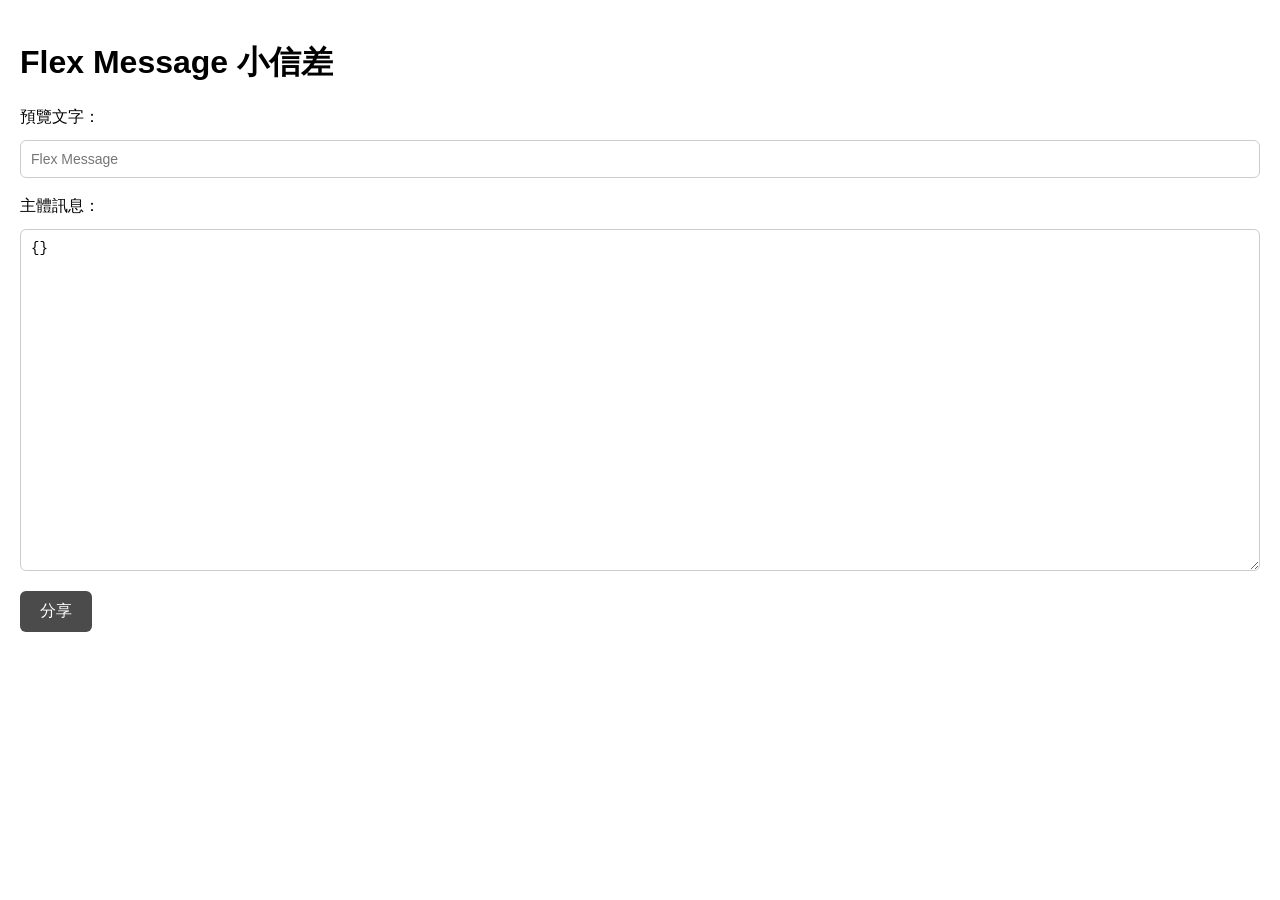
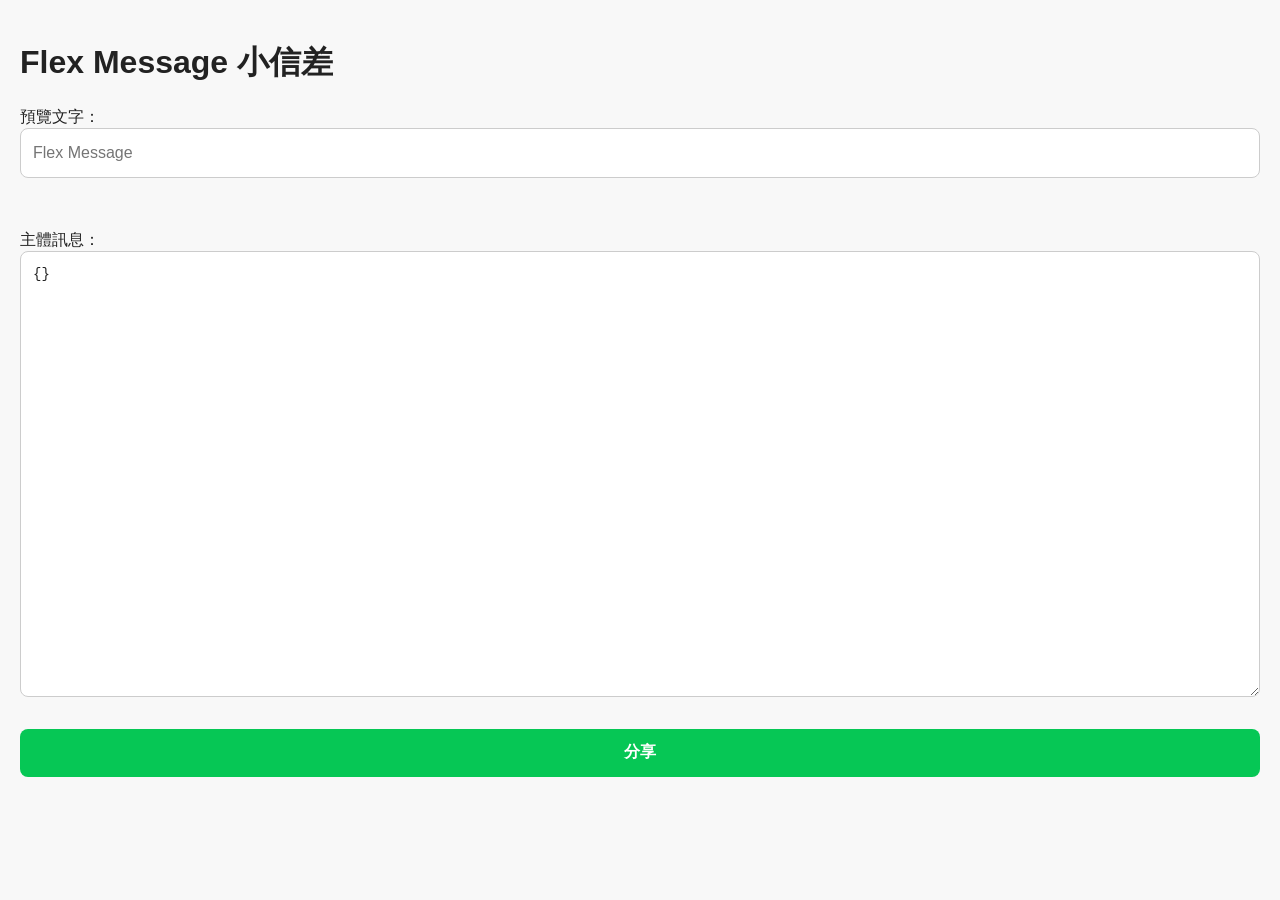

Update style.css

--- a/style.css
+++ b/style.css
@@ -1,39 +1,158 @@
-body {
-  font-family: -apple-system, BlinkMacSystemFont, "Segoe UI", Roboto, Helvetica, Arial, sans-serif;
-  background: #fff;
-  margin: 0;
-  padding: 20px;
-}
-
-.container {
-  max-width: 480px;
-  margin: auto;
-  text-align: center;
-}
-
-textarea, input {
-  width: 100%;
-  margin-top: 12px;
-  padding: 10px;
-  font-size: 14px;
-  border-radius: 6px;
-  border: 1px solid #ccc;
+* {
   box-sizing: border-box;
 }
 
-button {
-  margin-top: 16px;
-  padding: 10px 20px;
+html {
+  -webkit-text-size-adjust: 100%;
+}
+
+body {
+  margin: 0;
+  padding: 20px;
+  min-height: 100vh;
+  font-family:
+    -apple-system,
+    BlinkMacSystemFont,
+    "Segoe UI",
+    Roboto,
+    Helvetica,
+    Arial,
+    sans-serif;
+  background: #f8f8f8;
+  color: #222;
+}
+
+.container {
+  width: 100%;
+  max-width: 500px;
+  margin: 20px auto;
+  padding: 24px;
+  background: #fff;
+  border-radius: 12px;
+  box-shadow: 0 4px 20px rgba(0, 0, 0, 0.06);
+}
+
+h2 {
+  margin: 0 0 18px;
+  text-align: center;
+  font-size: 22px;
+}
+
+textarea,
+input {
+  display: block;
+  width: 100%;
+  padding: 12px;
+  font-family: inherit;
   font-size: 16px;
-  background: #4B4B4B;
-  color: white;
+  line-height: 1.5;
+  color: #222;
+  background: #fff;
+  border: 1px solid #ccc;
+  border-radius: 8px;
+  outline: none;
+  transition:
+    border-color 0.2s ease,
+    box-shadow 0.2s ease;
+}
+
+textarea {
+  min-height: 280px;
+  margin-bottom: 14px;
+  resize: vertical;
+  font-family:
+    "SFMono-Regular",
+    Consolas,
+    "Liberation Mono",
+    monospace;
+  font-size: 14px;
+}
+
+input {
+  margin-bottom: 16px;
+}
+
+textarea:focus,
+input:focus {
+  border-color: #06c755;
+  box-shadow: 0 0 0 3px rgba(6, 199, 85, 0.12);
+}
+
+button {
+  width: 100%;
+  min-height: 48px;
+  padding: 12px 18px;
+  font-family: inherit;
+  font-size: 16px;
+  font-weight: 600;
+  color: #fff;
+  background: #06c755;
   border: none;
-  border-radius: 6px;
+  border-radius: 8px;
   cursor: pointer;
+  transition:
+    opacity 0.2s ease,
+    transform 0.1s ease;
+}
+
+button:active:not(:disabled) {
+  transform: scale(0.99);
+}
+
+button:disabled {
+  opacity: 0.55;
+  cursor: not-allowed;
+}
+
+.status {
+  margin-top: 16px;
+  padding: 11px 12px;
+  font-size: 14px;
+  line-height: 1.5;
+  text-align: center;
+  border-radius: 8px;
+  word-break: break-word;
+}
+
+.status.info {
+  color: #31506f;
+  background: #eef6ff;
+}
+
+.status.success {
+  color: #087a39;
+  background: #eaf8ef;
+}
+
+.status.warning {
+  color: #8a5a00;
+  background: #fff6dd;
+}
+
+.status.error {
+  color: #b42318;
+  background: #fff0ee;
 }
 
 .hint {
   margin-top: 12px;
-  color: #00a000;
-  font-size: 14px;
+  color: #666;
+  font-size: 13px;
+  line-height: 1.5;
+  text-align: center;
+}
+
+@media (max-width: 600px) {
+  body {
+    padding: 14px;
+  }
+
+  .container {
+    margin: 8px auto;
+    padding: 18px;
+  }
+
+  textarea {
+    min-height: 240px;
+  }
 }
